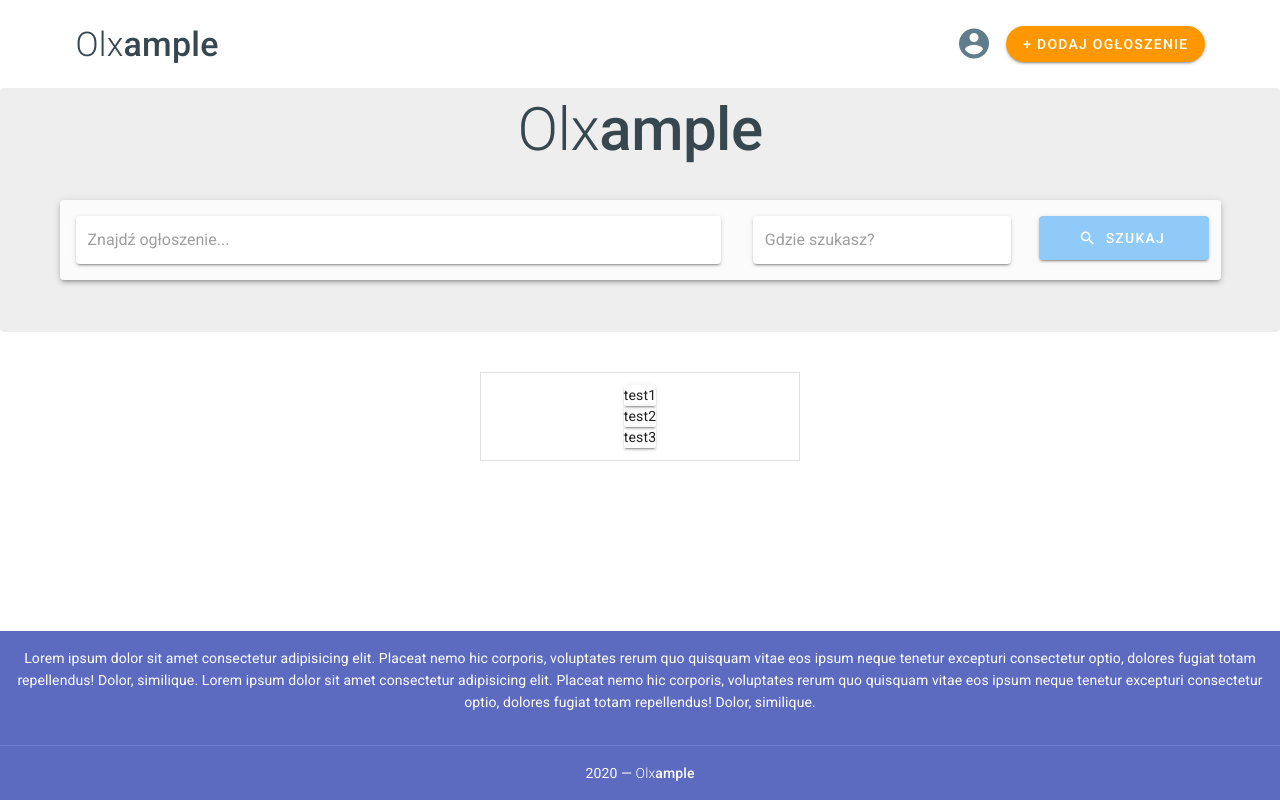
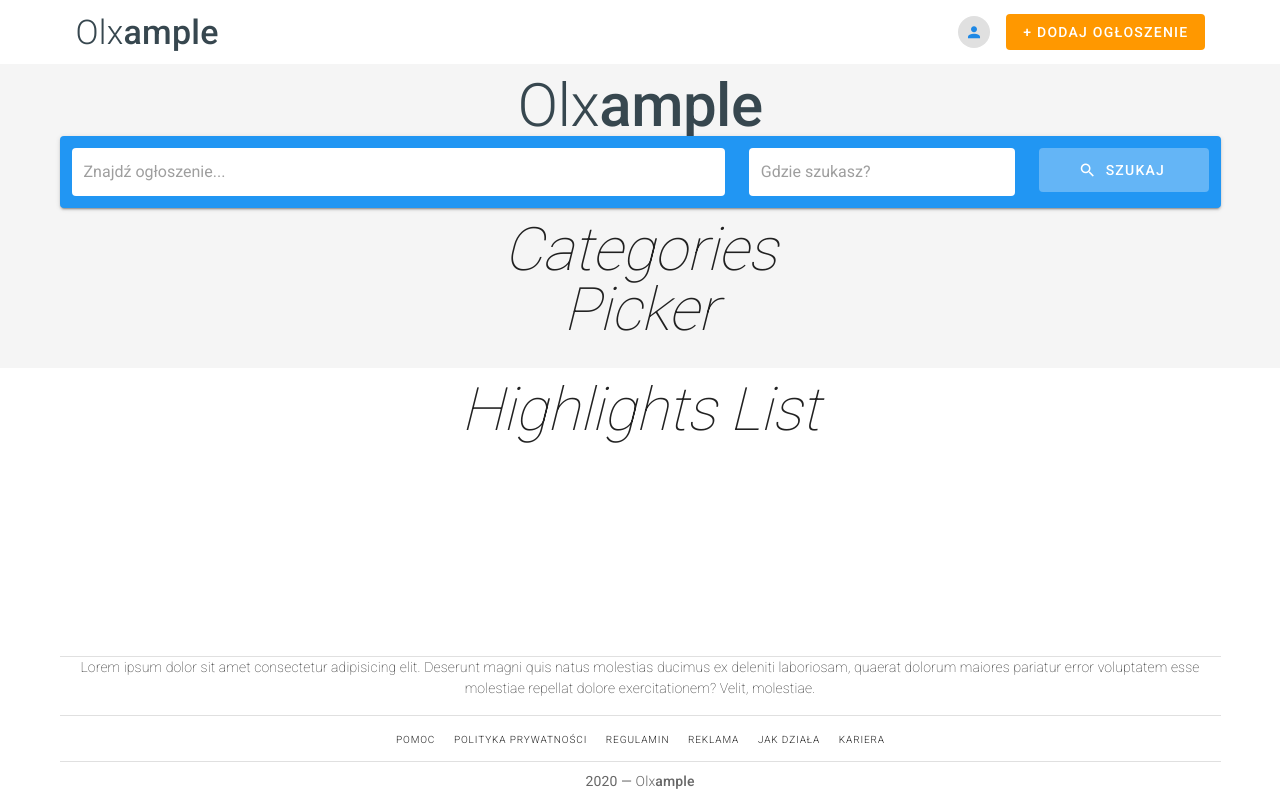
Before and after one commit to sinkuladis/apsi, a Vue app in the folder frontend/: page / in a window 1280 px wide. Built offline with nearby package versions, Linux system fonts and the light colour scheme.

Commit message:
Footer design

```diff
--- a/frontend/src/App.vue
+++ b/frontend/src/App.vue
@@ -1,7 +1,6 @@
 <template>
     <v-app id="app" class="grey lighten-3">
         <navbar/>
-<!--        <search-section/>-->
         <router-view></router-view>
         <bottom-section class="footer"></bottom-section>
     </v-app>
@@ -9,15 +8,13 @@
 
 <script>
     import Navbar from '@/components/Navbar';
-    // import SearchSection from '@/components/SearchSection';
     import BottomSection from "@/components/BottomSection";
 
     export default {
         name: 'App',
         components: {
             BottomSection,
-            Navbar,
-            // SearchSection
+            Navbar
         }
     }
 </script>
--- a/frontend/src/components/BottomSection.vue
+++ b/frontend/src/components/BottomSection.vue
@@ -1,28 +1,32 @@
 <template>
     <v-footer
-            dark
             padless
             absolute
-    >
+            class="white">
+        <v-container class="py-0">
             <v-card
                     flat
                     tile
-                class="indigo lighten-1 white--text text-center">
-            <v-card-text class="white--text">
-                <p>
-                    Lorem ipsum dolor sit amet consectetur adipisicing elit. Placeat nemo hic corporis, voluptates rerum quo quisquam vitae eos ipsum neque tenetur excepturi consectetur optio, dolores fugiat totam repellendus! Dolor, similique.
-                    Lorem ipsum dolor sit amet consectetur adipisicing elit. Placeat nemo hic corporis, voluptates rerum quo quisquam vitae eos ipsum neque tenetur excepturi consectetur optio, dolores fugiat totam repellendus! Dolor, similique.
-                </p>
-            </v-card-text>
-
+                    class="text-center font-weight-thin">
                 <v-divider></v-divider>
-
-            <v-card-text class="white--text">
+                <p>Lorem ipsum dolor sit amet consectetur adipisicing elit. Deserunt magni quis natus molestias ducimus ex deleniti laboriosam, quaerat dolorum maiores pariatur error voluptatem esse molestiae repellat dolore exercitationem? Velit, molestiae.</p>
+                <v-divider></v-divider>
+                <v-container>
+                    <v-btn x-small text class="font-weight-light">pomoc</v-btn>
+                    <v-btn x-small text class="font-weight-light">polityka prywatności</v-btn>
+                    <v-btn x-small text class="font-weight-light">Regulamin</v-btn>
+                    <v-btn x-small text class="font-weight-light">reklama</v-btn>
+                    <v-btn x-small text class="font-weight-light">jak działa</v-btn>
+                    <v-btn x-small text class="font-weight-light">kariera</v-btn>
+                </v-container>
+                <v-divider></v-divider>
+                <v-card-text class="py-2">
                     {{ new Date().getFullYear() }} —
                     <span class="font-weight-light">Olx</span>
                     <span class="font-weight-medium">ample</span>
                 </v-card-text>
             </v-card>
+        </v-container>
     </v-footer>
 </template>
 
--- a/frontend/src/components/CategoriesPicker.vue
+++ b/frontend/src/components/CategoriesPicker.vue
@@ -1,8 +1,9 @@
 <template>
     <div class="container">
-        <md-card v-for="item in items" :key="item.message">
-            {{item.message}}
-        </md-card>
+        <p class="display-3 font-italic font-weight-thin">Categories Picker</p>
+<!--        <md-card v-for="item in items" :key="item.message">-->
+<!--            {{item.message}}-->
+<!--        </md-card>-->
     </div>
 </template>
 
@@ -22,6 +23,6 @@
         max-width: 100%;
         display: inline-block;
         vertical-align: top;
-        border: 1px solid rgba(#000, .12);
+        /*border: 1px solid rgba(#000, .12);*/
     }
 </style>
--- a/frontend/src/components/HighlightsList.vue
+++ b/frontend/src/components/HighlightsList.vue
@@ -1,5 +1,6 @@
 <template>
-    <div class="container">
+    <div class="container text-center">
+        <p class="display-3 font-italic font-weight-thin">Highlights List</p>
     </div>
 </template>
 
--- a/frontend/src/components/Navbar.vue
+++ b/frontend/src/components/Navbar.vue
@@ -1,20 +1,24 @@
 <template>
-    <v-container>
+    <v-container class="py-0">
         <v-toolbar flat>
+            <!--Toorbar title-->
             <v-toolbar-title class="display-1 blue-grey--text text--darken-3">
                 <span class="font-weight-light">Olx</span>
                 <span class="font-weight-medium">ample</span>
             </v-toolbar-title>
 
             <v-spacer></v-spacer>
+
             <div class="text-center">
+
+                <!--Account icon button-->
                 <v-menu offset-y>
                     <template v-slot:activator="{ on }">
-                        <v-btn icon class="me-2 caption" text color="blue-grey" v-on="on">
-                            <v-icon large>mdi-account-circle</v-icon>
+                        <v-btn fab text x-small dark class="me-4 grey lighten-2 blue--text text--darken-1" v-on="on">
+                            <v-icon medium>mdi-account</v-icon>
                         </v-btn>
                     </template>
-                    <v-list subheader>
+                    <v-list v-if="loggedIn" subheader>
                         <v-subheader class="blue-grey--text text--darken-3">
                             <span class="font-weight-light">Olx</span>
                             <span class="font-weight-medium">ample</span>
@@ -34,7 +38,9 @@
                         </v-list-item>
                     </v-list>
                 </v-menu>
-                <v-btn rounded dark color="orange">
+
+                <!--"Dodaj ogłoszenie" button-->
+                <v-btn depressed dark color="orange">
                     + DODAJ OGŁOSZENIE
                 </v-btn>
             </div>
@@ -50,7 +56,8 @@
                 menuItems: [
                     { title: 'Ogłoszenia' },
                     { title: 'Ustawienia' }
-                ]
+                ],
+                loggedIn: true
             }
         }
     }
--- a/frontend/src/components/SearchBar.vue
+++ /dev/null
@@ -1,45 +0,0 @@
-<template>
-    <v-card class="elevation-3 card-search my-10">
-        <v-container class="pa-0">
-            <v-row class="ma-0">
-                <v-col class="pa-0" cols="7">
-                    <v-card-text>
-                        <v-text-field
-                                solo
-                                autofocus
-                                hide-details
-                                placeholder="Znajdź ogłoszenie...">
-                        </v-text-field>
-                    </v-card-text >
-                </v-col>
-                <v-col class="pa-0" cols="3">
-                    <v-card-text>
-                        <v-text-field
-                                solo
-                                hide-details
-                                placeholder="Gdzie szukasz?">
-                        </v-text-field>
-                    </v-card-text >
-                </v-col>
-                <v-col class="py-4" cols="2">
-                    <v-btn block large color="blue lighten-3 white--text ">
-                        <v-icon left>mdi-magnify</v-icon>
-                        <span>Szukaj</span>
-                    </v-btn>
-                </v-col>
-            </v-row>
-        </v-container>
-    </v-card>
-</template>
-
-<script>
-    export default {
-        name: "SearchBar"
-    }
-</script>
-
-<style scoped>
-    .card-search {
-        background: rgba(255, 255, 255, .8)!important;
-    }
-</style>
--- a/frontend/src/components/SearchSection.vue
+++ b/frontend/src/components/SearchSection.vue
@@ -1,26 +1,49 @@
 <template>
-    <v-card flat class="title-search mb-10 grey lighten-3 text-center">
     <v-container>
         <v-row align-content="center" justify="center">
             <v-col>
-                    <div class="display-3 blue-grey--text text--darken-3">
+                <div class="display-3 blue-grey--text text--darken-3 text-center">
                     <span class="font-weight-light">Olx</span>
                     <span class="font-weight-medium">ample</span>
                 </div>
-                    <search-bar></search-bar>
             </v-col>
         </v-row>
+        <v-card color="blue" class="px-3">
+            <v-row justify="space-between">
+                <v-col cols="7">
+                    <v-text-field
+                            solo
+                            flat
+                            hide-details
+                            placeholder="Znajdź ogłoszenie...">
+                    </v-text-field>
+                </v-col>
+                <v-col cols="3">
+                    <v-text-field
+                            solo
+                            flat
+                            hide-details
+                            placeholder="Gdzie szukasz?">
+                    </v-text-field>
+                </v-col>
+                <v-col cols="2">
+                    <v-btn block large depressed color="blue lighten-2 white--text ">
+                        <v-icon left>mdi-magnify</v-icon>
+                        <span>Szukaj</span>
+                    </v-btn>
+                </v-col>
+            </v-row>
+        </v-card>
     </v-container>
-    </v-card>
 </template>
 
 <script>
-    import SearchBar from "./SearchBar";
+    // import SearchBar from "./SearchBar";
 
     export default {
         name: 'SearchSection',
         components: {
-            SearchBar
+            // SearchBar
         }
     }
 </script>
--- a/frontend/src/views/Home.vue
+++ b/frontend/src/views/Home.vue
@@ -1,8 +1,13 @@
 <template>
-    <div class="main-body">
-        <search-section />
-        <categories-picker class="content"/>
-        <highlights-list class="content"/>
+    <div>
+        <!--Grey area section-->
+        <section class="grey lighten-4 text-center">
+            <search-section />
+            <categories-picker/>
+        </section>
+
+        <!--White area section-->
+        <highlights-list/>
     </div>
 </template>
 
@@ -18,10 +23,10 @@
 </script>
 
 <style scoped>
-    .content {
-        display: flex;
-        flex-direction: column;
-        justify-content: center;
-        align-items: center;
-    }
+    /*.content {*/
+    /*    display: flex;*/
+    /*    flex-direction: column;*/
+    /*    justify-content: center;*/
+    /*    align-items: center;*/
+    /*}*/
 </style>
```
Lines whose indentation alone changed are shown as unchanged.
